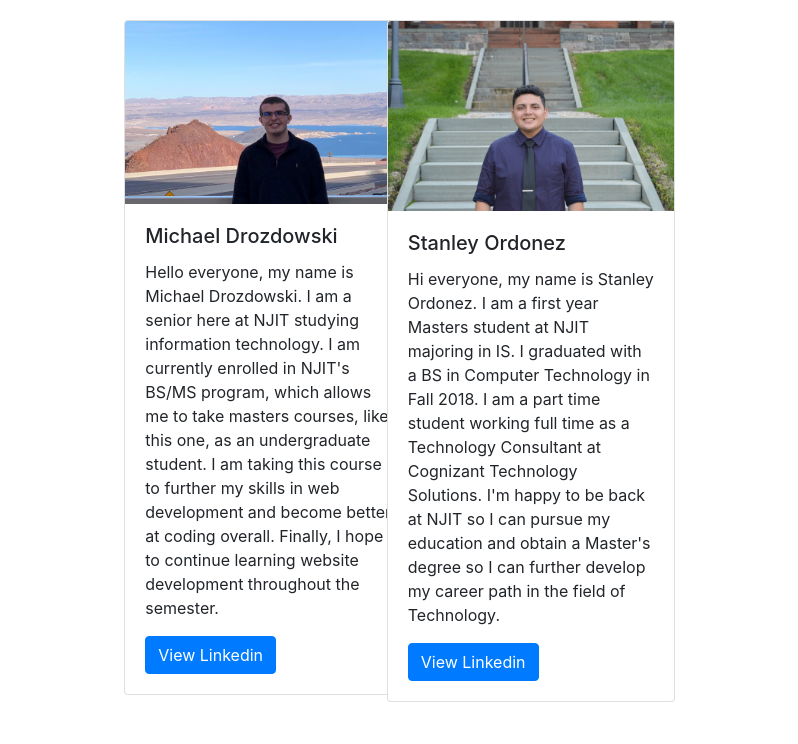
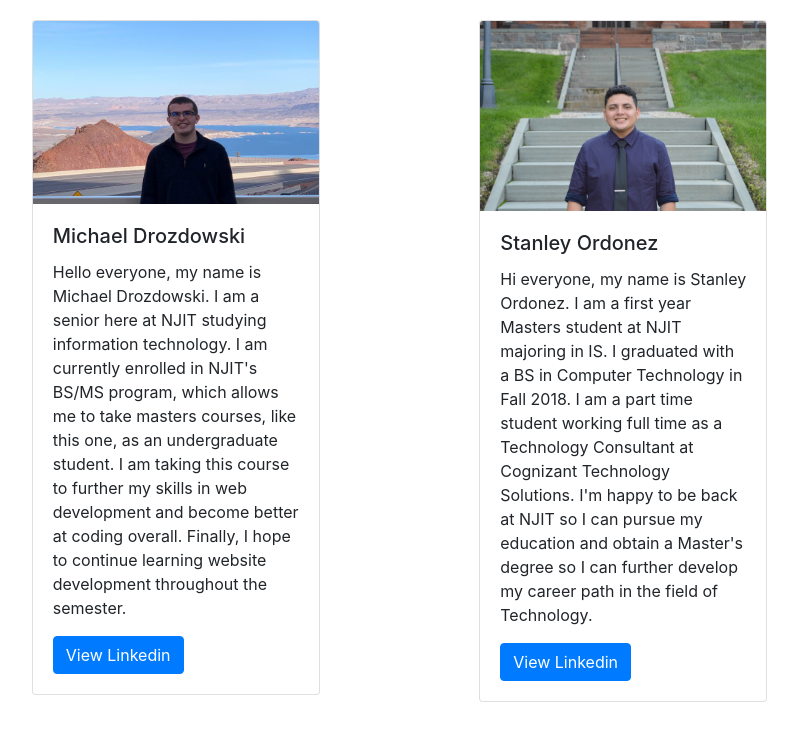
Before and after one commit to mjdroz/IS601-FinalWebApp-TeamProject, a Flask app: page /teampage in a window 1280 px wide. Shown: the part 56-800 px from the top of the page, without its empty margins (248-1046 px from the left). Run offline with Flask 2, Linux system fonts and the light colour scheme; some libraries are stand-ins or nearby versions.

Commit message:
Bug: Fixed col on pictures

```diff
--- a/app/templates/teampage.html
+++ b/app/templates/teampage.html
@@ -3,7 +3,7 @@
 
 <div class="d-flex flex-row justify-content-center mb-3">
     <!-- Michael's card title -->
-    <div class="col-3 mt-3">
+    <div class="col-5 mt-3">
         <div class="card" style="width: 18rem;">
             <img src="{{michael}}" class="card-img-top" alt="Michael's Profile Picture">
             <div class="card-body">
```
